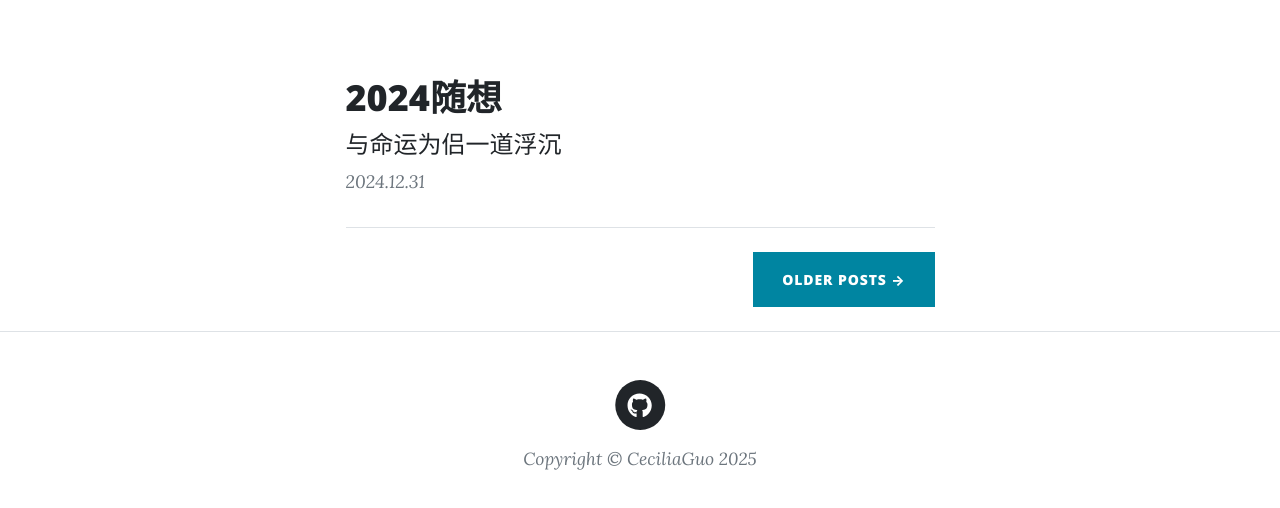
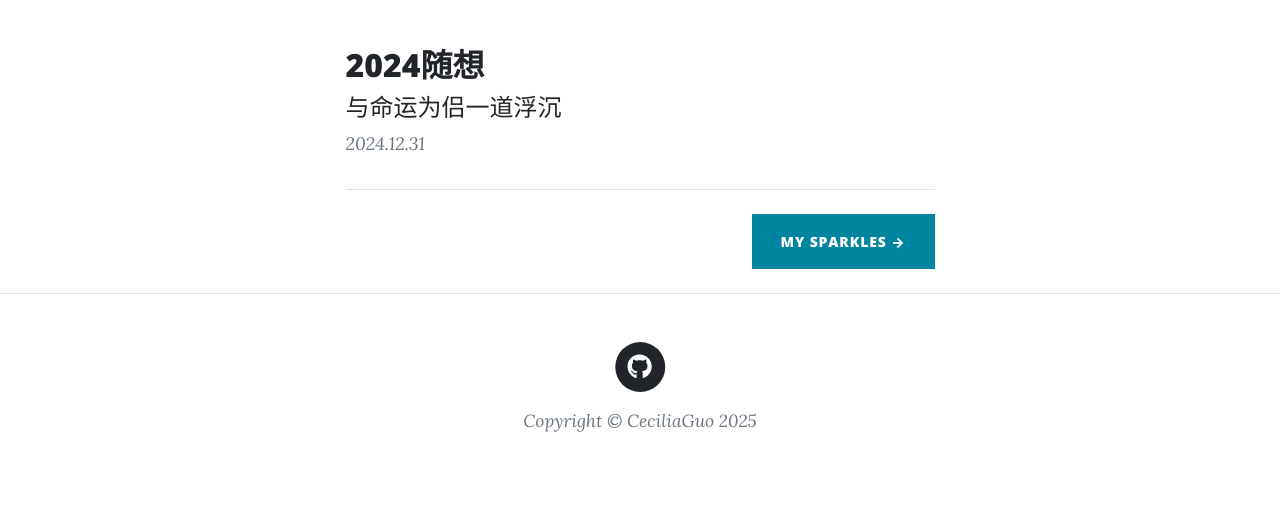
Before and after one commit to CeciliaGuo331/CeciliaGuo331.github.io, a website: page index.html in a window 1280 px wide. Shown: the part 544-1052 px from the top of the page. After the commit the page ends 1026 px from the top, so only its background shows below. Drawn offline with nearby package versions, Linux system fonts and the light colour scheme.

Commit message:
更新todo

```diff
--- a/index.html
+++ b/index.html
@@ -59,10 +59,10 @@
             <div class="col-md-10 col-lg-8 col-xl-7">
                 <!-- Post preview-->
                 <div class="post-preview">
-                    <a href="articles/2024.html">
-                        <h2 class="post-title">2024随想</h2>
-                        <h3 class="post-subtitle">与命运为侣一道浮沉</h3>
-                    </a>
+                    <!-- <a href="articles/2024.html"> -->
+                    <h2 class="post-title">2024随想</h2>
+                    <h3 class="post-subtitle">与命运为侣一道浮沉</h3>
+                    <!-- </a> -->
                     <p class="post-meta">
                         2024.12.31
                     </p>
@@ -70,9 +70,10 @@
                 <!-- Divider-->
                 <hr class="my-4" />
                 <!-- Pager-->
-                <div class="d-flex justify-content-end mb-4"><a class="btn btn-primary text-uppercase"
-                        href="/docs/">Older
-                        Posts →</a></div>
+                <div class="d-flex justify-content-end mb-4">
+                    <a class="btn btn-primary text-uppercase" href="/docs/">my Sparkles →
+                    </a>
+                </div>
             </div>
         </div>
     </div>
```
Also changed, not shown: TODO.md (+3 -0 lines).
